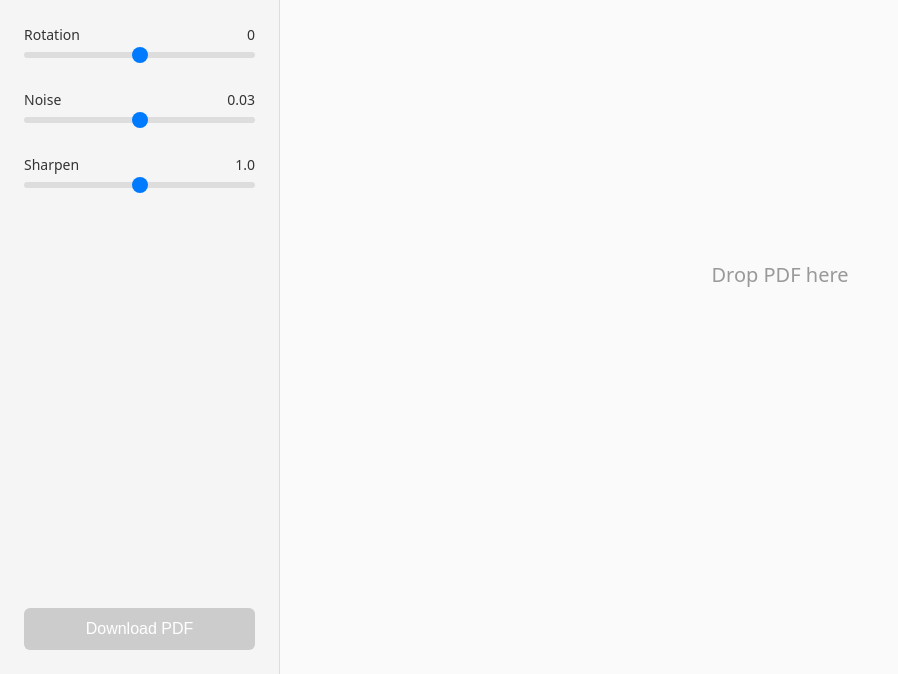
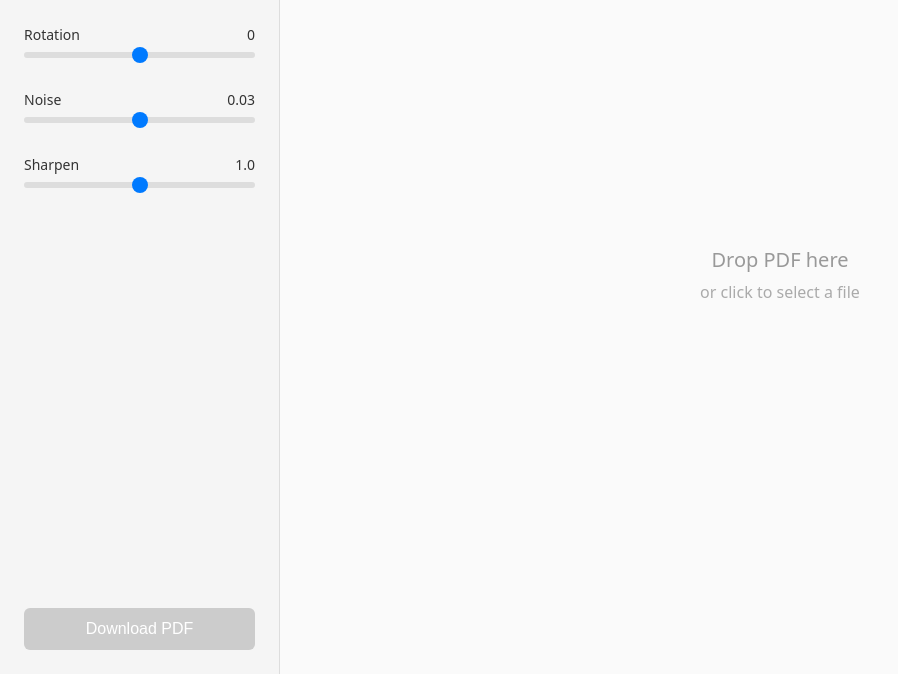
Before and after one commit to slezica/scanlook, a website built with Vite: page src/index.html in a window 1280 px wide. Shown: the part 126-800 px from the top of the page, without its empty margins (0-898 px from the left). Built offline with nearby package versions, Linux system fonts and the light colour scheme.

Commit message:
ui: add subtitle in dropzone

```diff
--- a/src/index.html
+++ b/src/index.html
@@ -41,7 +41,10 @@
     </div>
     <div id="preview-area">
       <div id="drop-zone-overlay">
-        <p>Drop PDF here</p>
+        <div class="drop-zone-text">
+          <p class="drop-zone-main">Drop PDF here</p>
+          <p class="drop-zone-subtitle">or click to select a file</p>
+        </div>
       </div>
       <div id="preview-container"></div>
     </div>
--- a/src/style.css
+++ b/src/style.css
@@ -144,9 +144,19 @@ html, body {
   transition: background 0.2s;
 }
 
-#drop-zone-overlay p {
+.drop-zone-text {
+  text-align: center;
+}
+
+.drop-zone-main {
   font-size: 1.25rem;
   color: #999;
+  margin-bottom: 8px;
+}
+
+.drop-zone-subtitle {
+  font-size: 1rem;
+  color: #aaa;
 }
 
 #preview-area.drag-over #drop-zone-overlay {
@@ -154,9 +164,13 @@ html, body {
   pointer-events: none;
 }
 
-#preview-area.drag-over #drop-zone-overlay p {
+#preview-area.drag-over .drop-zone-main {
   color: #007aff;
   font-weight: 600;
+}
+
+#preview-area.drag-over .drop-zone-subtitle {
+  color: #007aff;
 }
 
 #preview-area.has-content #drop-zone-overlay {
```
